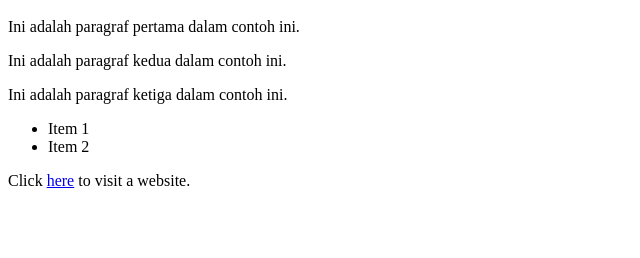
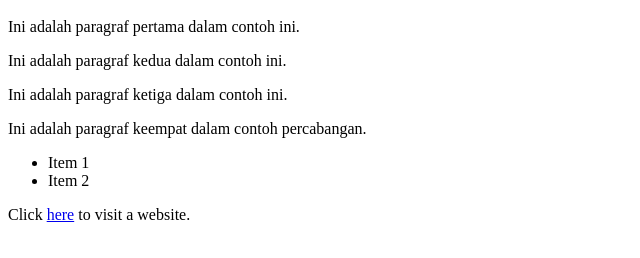
Before and after one commit to tugasriyadi/3SE, a plain HTML site: page index.html in a window 1280 px wide. Shown: the part 48-306 px from the top of the page, without its empty margins (0-640 px from the left). Drawn offline with Linux system fonts and the light colour scheme.

Commit message:
Update percabangan

```diff
--- a/index.html
+++ b/index.html
@@ -7,6 +7,7 @@
     <p>Ini adalah paragraf pertama dalam contoh ini.</p>
     <p>Ini adalah paragraf kedua dalam contoh ini.</p>
     <p>Ini adalah paragraf ketiga dalam contoh ini.</p>
+    <p>Ini adalah paragraf keempat dalam contoh percabangan.</p>
     <ul>
       <li>Item 1</li>
       <li>Item 2</li>
```
